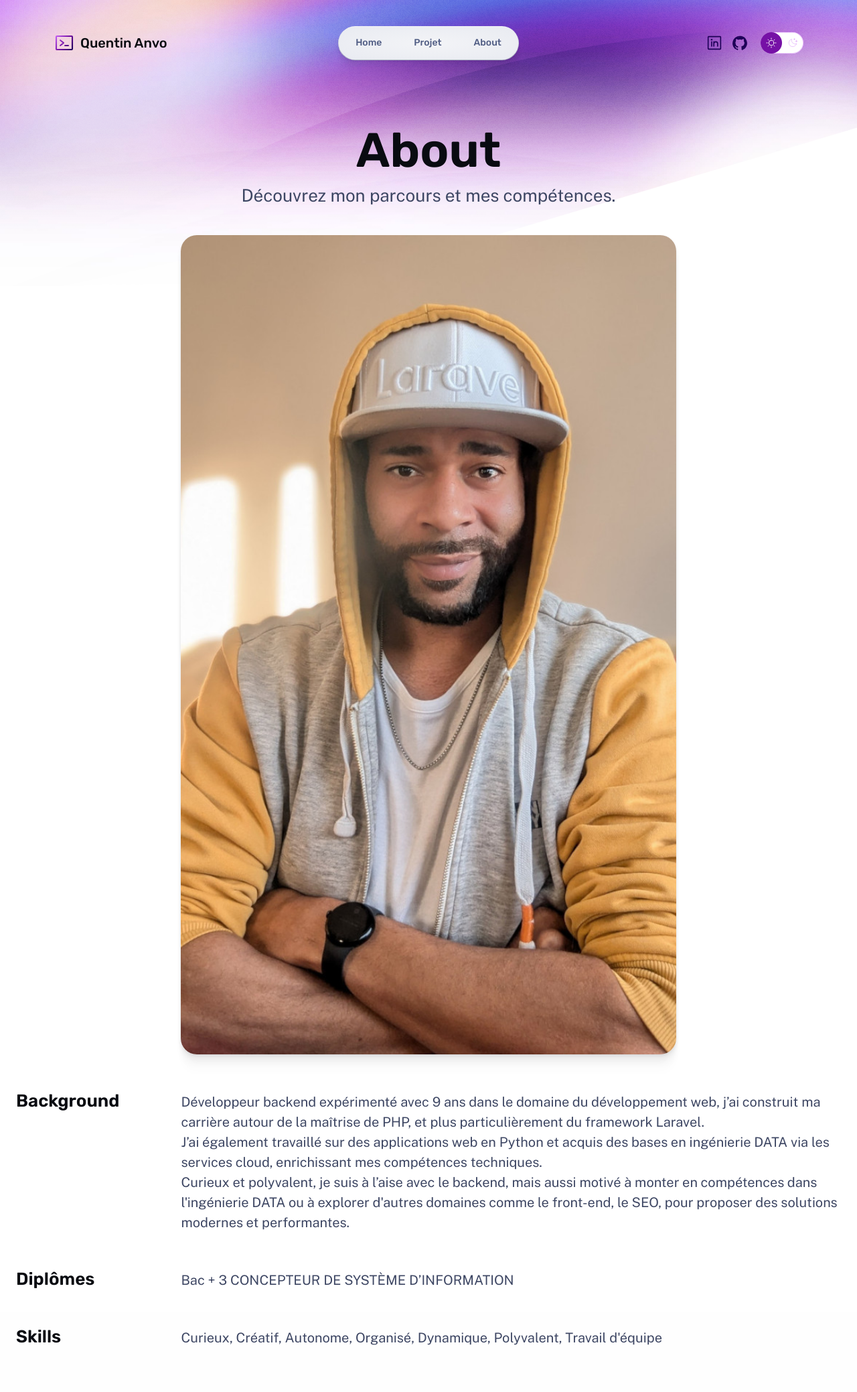
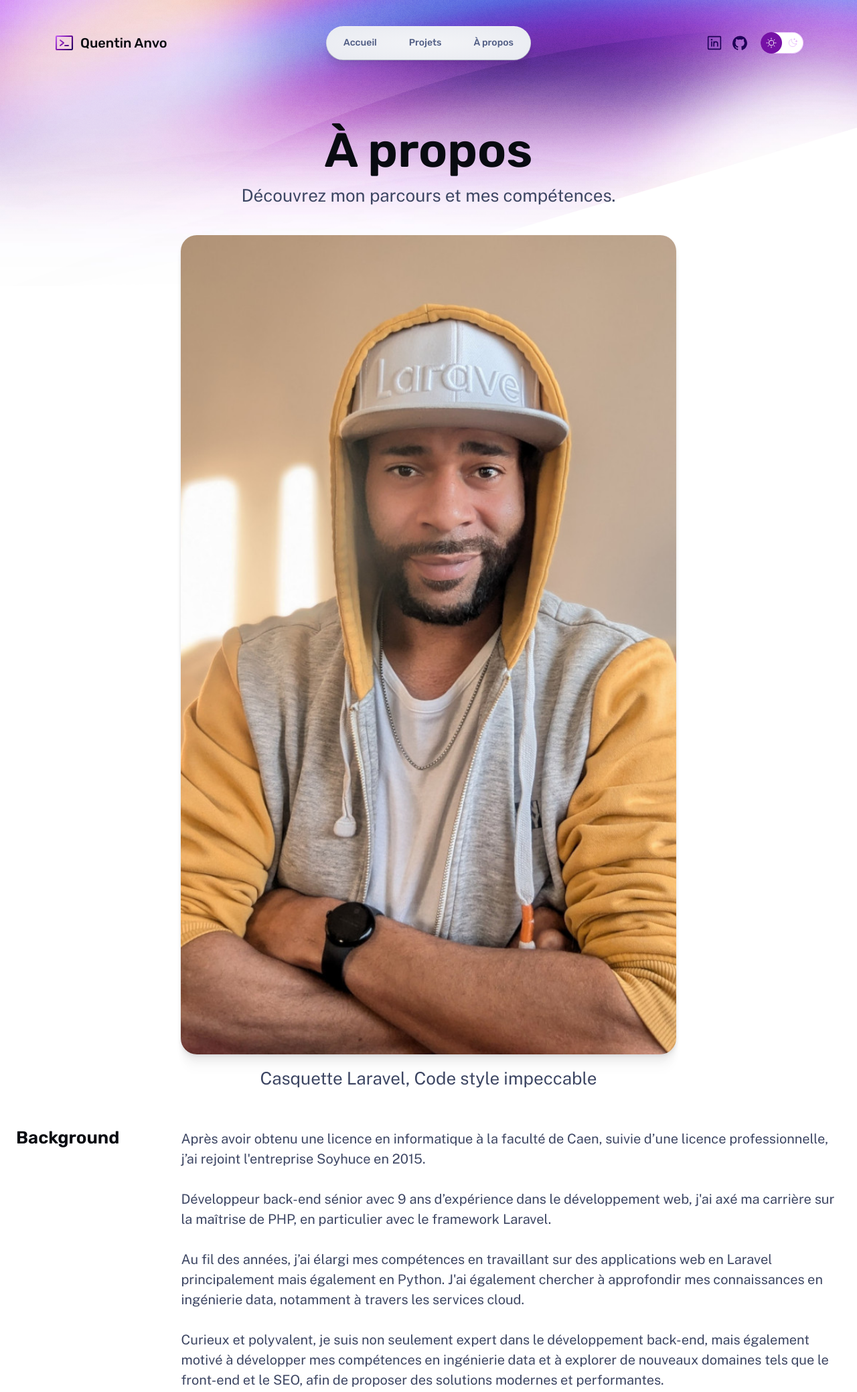
Before and after one commit to q-anvo/portfolio, an Astro site: page /about in a window 1280 px wide. Shown: the top 2078 px of the page at 67% size. Built offline with nearby package versions, Linux system fonts and the light colour scheme; Astro itself is replaced by a stand-in of ours.

Commit message:
refact: renommage titres navs et ajustement partie compétences

```diff
--- a/src/components/Nav.astro
+++ b/src/components/Nav.astro
@@ -5,9 +5,9 @@ import type { iconPaths } from './IconPaths';
 
 /** Main menu items */
 const textLinks: { label: string; href: string }[] = [
-	{ label: 'Home', href: '/' },
-	{ label: 'Projet', href: '/work/' },
-	{ label: 'About', href: '/about/' },
+	{ label: 'Accueil', href: '/' },
+	{ label: 'Projets', href: '/work/' },
+	{ label: 'À propos', href: '/about/' },
 ];
 
 /** Icon links to social media — edit these with links to your profiles! */
--- a/src/components/Skills.astro
+++ b/src/components/Skills.astro
@@ -6,7 +6,7 @@ import Icon from './Icon.astro';
 	<div class="stack gap-2 lg:gap-4">
 		<Icon icon="terminal-window" color="var(--accent-regular)" size="2.5rem" gradient />
 		<h2>Du Dev PHP</h2>
-		<p>Bien qu'il soit souvent critiqué, le PHP est mon langage de prédilection. J'adore Laravel, framework que j'utilise depuis 2015.</p>
+		<p>Bien qu'il soit souvent critiqué, PHP est mon langage de prédilection. J'adore Laravel, framework que j'utilise depuis 2015.</p>
 	</div>
 	<div class="stack gap-2 lg:gap-4">
 		<Icon icon="terminal-window" color="var(--accent-regular)" size="2.5rem" gradient />
--- a/src/pages/about.astro
+++ b/src/pages/about.astro
@@ -5,11 +5,11 @@ import ContactCTA from '../components/ContactCTA.astro';
 import Hero from '../components/Hero.astro';
 ---
 
-<BaseLayout title="About | Quentin Anvo" description="About Quentin ANVO">
+<BaseLayout title="À PROPOS | Quentin Anvo" description="About Quentin ANVO">
 	<div class="stack gap-20">
 		<main class="wrapper about">
 			<Hero
-				title="About"
+				title="À propos"
 				tagline="Découvrez mon parcours et mes compétences."
 			>
 				<img
@@ -18,20 +18,24 @@ import Hero from '../components/Hero.astro';
 					src="/assets/quentin-casquette.jpg"
 					alt="Quentin Anvo et sa caquette Laravel"
 				/>
+				<p>
+					Casquette Laravel, Code style impeccable
+				</p>
 			</Hero>
 
 			<section>
 				<h2 class="section-title">Background</h2>
 				<div class="content">
-					<p>
-						Développeur backend expérimenté avec 9 ans dans le domaine du développement web, j’ai construit ma carrière autour de la maîtrise de PHP, et plus particulièrement du framework Laravel.
-					</p>
-					<p>
-						J’ai également travaillé sur des applications web en Python et acquis des bases en ingénierie DATA via les services cloud, enrichissant mes compétences techniques.
-					</p>
-					<p>
-						Curieux et polyvalent, je suis à l’aise avec le backend, mais aussi motivé à monter en compétences dans l'ingénierie DATA ou à explorer d'autres domaines comme le front-end, le SEO, pour proposer des solutions modernes et performantes.
-					</p>
+
+				<p> Après avoir obtenu une licence en informatique à la faculté de Caen, suivie d’une licence professionnelle, j’ai rejoint l'entreprise Soyhuce en 2015. </p>
+				<br/>
+				<p> Développeur back-end sénior avec 9 ans d’expérience dans le développement web, j'ai axé ma carrière sur la maîtrise de PHP, en particulier avec le framework Laravel. </p>
+				<br/>
+				<p> Au fil des années, j’ai élargi mes compétences en travaillant sur des applications web en Laravel principalement mais également en Python. J'ai également chercher à approfondir mes connaissances en ingénierie data, notamment à travers les services cloud. </p>
+				<br/>
+				<p> Curieux et polyvalent, je suis non seulement expert dans le développement back-end, mais également motivé à développer mes compétences en ingénierie data et à explorer de nouveaux domaines tels que le front-end et le SEO, afin de proposer des solutions modernes et performantes. </p>
+
+
 				</div>
 			</section>
 			<section>
--- a/src/pages/index.astro
+++ b/src/pages/index.astro
@@ -31,7 +31,7 @@ const projects = (await getCollection('work'))
 			<header class="hero">
 				<Hero
 					title="Hello, je m'appelle Quentin Anvo"
-					tagline="Je suis Développeur Back-end confirmé et ingénieur DATA junior."
+					tagline="Développeur Back-end sénior passionné et ingénieur Data en devenir, spécialisé dans la création d'architectures robustes et l'exploitation des données pour des solutions performantes et évolutives."
 					align="start"
 				>
 					<div class="roles">
--- a/src/pages/work.astro
+++ b/src/pages/work.astro
@@ -15,13 +15,13 @@ const projects = (await getCollection('work')).sort(
 
 <BaseLayout
 	title="Mes projets"
-	description="Décrouvrez ici les projets auquels j'ai contribué pour avoir une idée de mon expérience professionnelle."
+	description="Découvrez ici les projets auxquels j'ai contribué, pour vous donner un aperçu de mon parcours professionnel et de mes réalisations."
 >
 	<div class="stack gap-20">
 		<main class="wrapper stack gap-8">
 			<Hero
 				title="Mes projets"
-				tagline="Décrouvrez ici les projets auquels j'ai contribué pour avoir une idée de mon expérience professionnelle."
+				tagline="Découvrez ici les projets auxquels j'ai contribué, pour vous donner un aperçu de mon parcours professionnel et de mes réalisations."
 				align="start"
 			/>
 			<Grid variant="offset">
```
